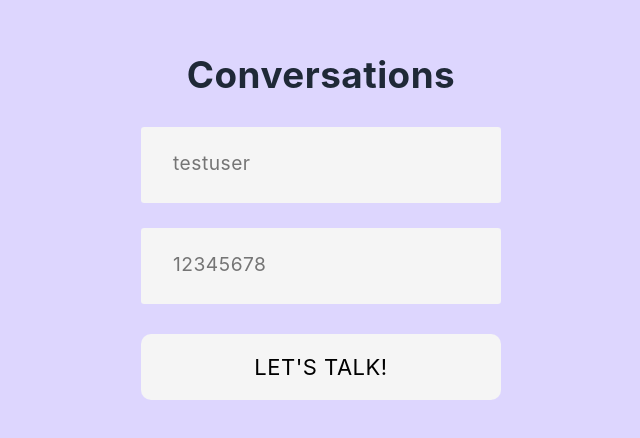
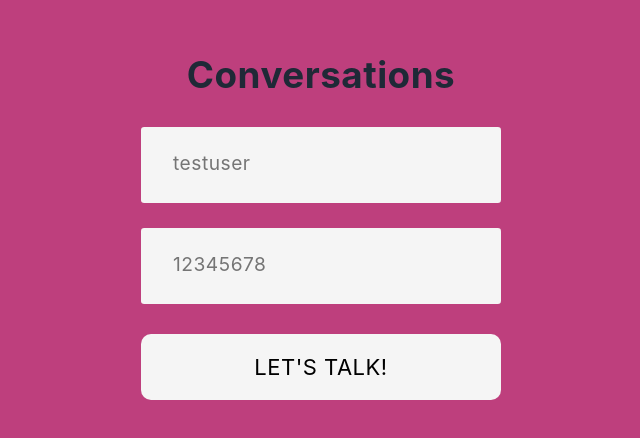
Before and after one commit to thevinayysharma/Converzations, a React (Create React App) app: page / in a window 1280 px wide. Shown: the part 172-610 px from the top of the page, without its empty margins (319-959 px from the left). Built offline with nearby package versions, Linux system fonts and the light colour scheme.

Commit message:
Update App.css

```diff
--- a/src/App.css
+++ b/src/App.css
@@ -221,7 +221,7 @@
     justify-content: center;
     align-items: center;
     background: #DDD6FE;
-    animation: bganimation 4sec infinite;
+    animation: bganimation 4s infinite;
   }
 
 
```
